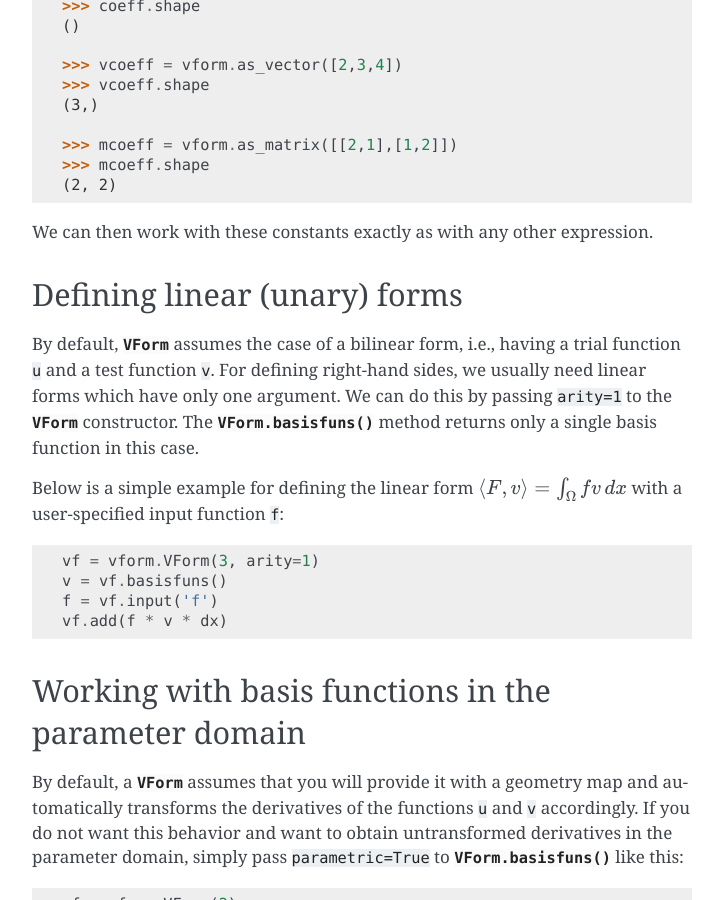
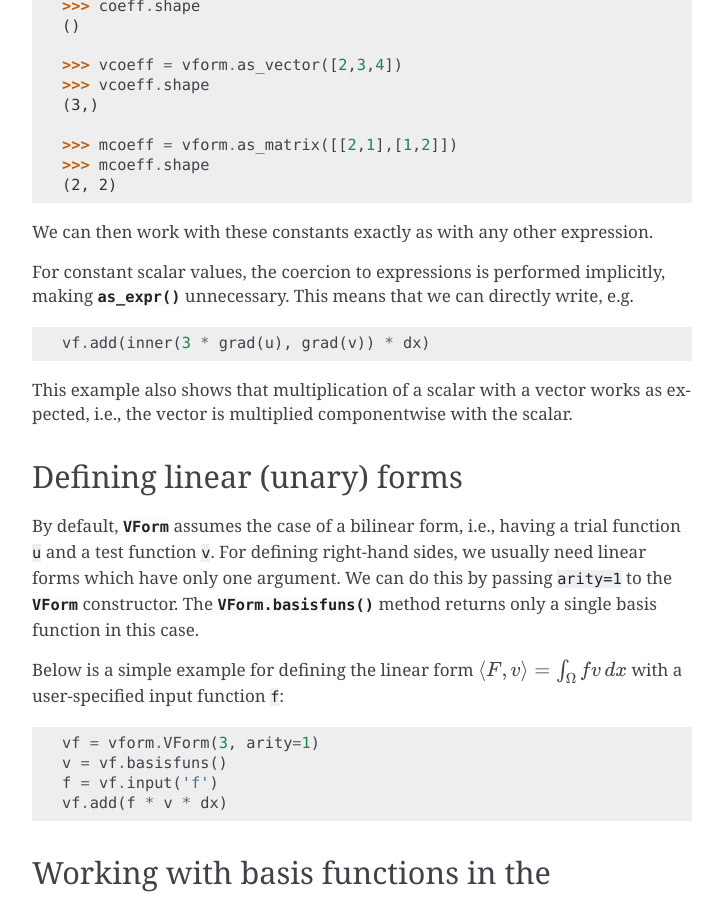
Before and after one commit to c-f-h/pyiga, a Sphinx documentation site: the page built from docs/source/guide/vforms.rst, in a window 1280 px wide and 900 px high, scrolled down 4901 px. Shown: the whole window, without its empty margins (388-1111 px from the left). Built offline with Sphinx 7.4.7, drawn with Linux system fonts in a browser that asks for light colours.

Commit message:
test and document constant coercion and broadcasting

```diff
--- a/docs/source/guide/vforms.rst
+++ b/docs/source/guide/vforms.rst
@@ -245,6 +245,14 @@ constant values using the :func:`as_expr`, :func:`as_vector`, and
 
 We can then work with these constants exactly as with any other expression.
 
+For constant scalar values, the coercion to expressions is performed
+implicitly, making :func:`as_expr` unnecessary. This means that we can directly
+write, e.g. ::
+
+    vf.add(inner(3 * grad(u), grad(v)) * dx)
+
+This example also shows that multiplication of a scalar with a vector works as
+expected, i.e., the vector is multiplied componentwise with the scalar.
 
 Defining linear (unary) forms
 -----------------------------
```
Also changed, not shown: 1 other file.
